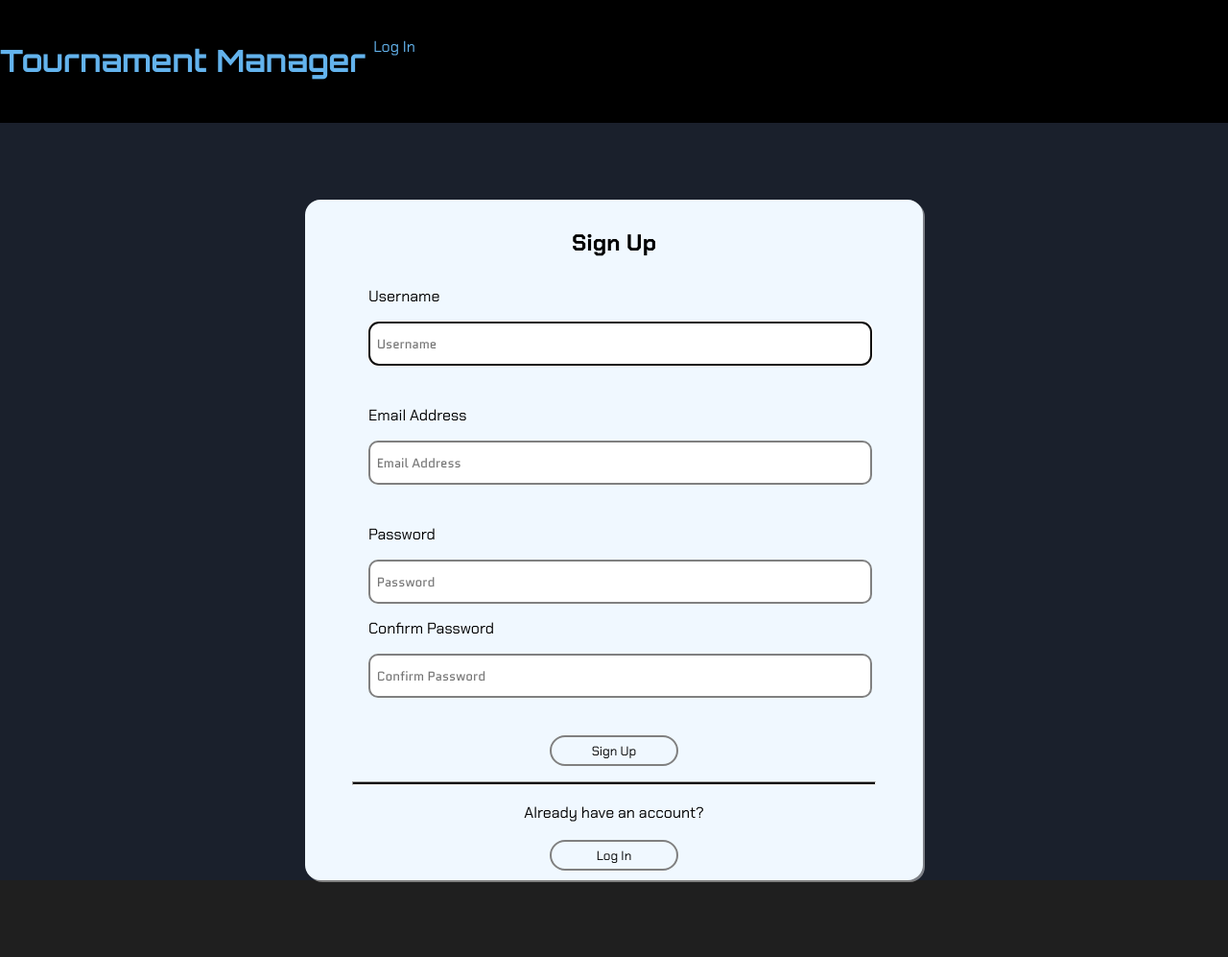
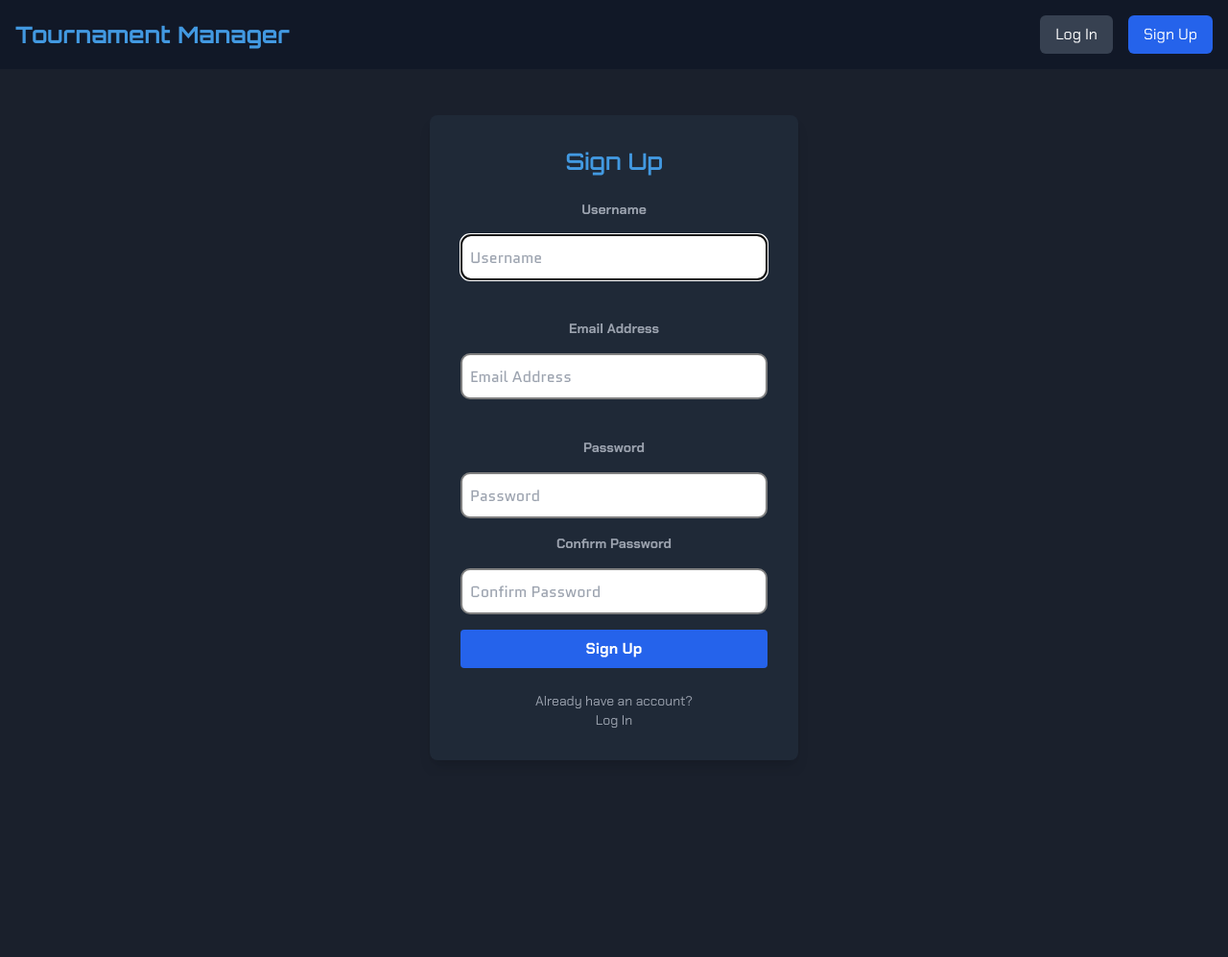
Before and after one commit to saacutter/CITS3403-Project, a Flask app: template app/templates/login.html in a window 1280 px wide. Shown: the whole page at 96% size. After the commit the page ends 759 px from the top, so only its background shows below. Run offline with Flask 3, Linux system fonts and the light colour scheme; the template is opened without the code that fills it: values that come from a table or form of the project are taken from there, others are empty; some libraries are stand-ins or nearby versions.

Commit message:
Updated page templatess to take advantage of the updated CSS

```diff
--- a/app/static/css/styles.css
+++ b/app/static/css/styles.css
@@ -20,6 +20,7 @@ a {
 
 a:hover {
     text-decoration: underline;
+    cursor: pointer;
 }
 
 /* Ensure the background covers the full height */
@@ -55,8 +56,7 @@ hr {
     margin-top: 1em;
 }
 
-button,
-input[type="submit"] {
+button {
     font-family: "Chakra Petch", Quantico, Orbitron, Helvetica, Arial, sans-serif;
     padding: 0.4em;
     width: 10em;
@@ -68,8 +68,7 @@ input[type="submit"] {
     box-shadow: 0px 0px transparent;
 }
 
-button:hover,
-input[type="submit"]:hover {
+button:hover {
     background-color: grey;
     color: white;
     cursor: pointer;
--- a/app/static/js/login.js
+++ b/app/static/js/login.js
@@ -13,7 +13,7 @@ suButton.addEventListener('click', () => {
     enableInputs(signup.querySelectorAll('button, input'));
 
     // Update the route and title to reflect the current view
-    window.history.replaceState({}, "Sign Up", "/signup");
+    window.history.replaceState({}, "Tournament Manager - Sign Up", "/signup");
 });
 
 let liButton = document.querySelector('#login-panel-btn');
@@ -27,7 +27,7 @@ liButton.addEventListener('click', () => {
     enableInputs(login.querySelectorAll('button, input'));
 
     // Update the route and title to reflect the current view
-    window.history.replaceState({}, "Log In", "/login");
+    window.history.replaceState({}, "Tournament Manager - Login", "/login");
 });
 
 function disableInputs(elements) {
--- a/app/templates/base.html
+++ b/app/templates/base.html
@@ -8,6 +8,7 @@
 
         <!-- File links -->
         <link href="/static/css/styles.css" rel="stylesheet">
+        <script src="https://cdn.tailwindcss.com"></script>
 
         <!-- Font -->
         <link rel="preconnect" href="https://fonts.googleapis.com">
@@ -19,15 +20,19 @@
 
         <title>{% block title %}{% endblock %}</title>
     </head>
-    <body>
-        <div class="container-flex black-bg">
-            <div id="titlebar">
-                <h1 class="center transparent-bg"><a href="{{ url_for('index') }}">Tournament Manager</a></h1>
+    <body class="antialiased">
+        <header class="flex flex-col md:flex-row justify-between items-center p-4 bg-gray-900 text-white">
+            <div id="titlebar" class="mb-4 md:mb-0">
+                <h1 class="text-2xl font-bold"><a href="{{ url_for('index') }}" class="hover:text-gray-300">Tournament Manager</a></h1>
             </div>
             {% if current_user.is_anonymous %}
-                <div id="account-buttons">
-                    <div id="login-btn" class="center rounded-border-percent"><a href="{{ url_for('login') }}">Log In</a></div>
-                    <div id="signup-btn" class="center rounded-border-percent"><a href="{{ url_for('signup') }}" style="color: black;">Sign Up</a></div>
+                <div id="account-buttons" class="flex space-x-4">
+                    <div id="login-btn">
+                        <a href="{{ url_for('login') }}" class="block px-4 py-2 rounded-md bg-gray-700 hover:bg-gray-600 transition">Log In</a>
+                    </div>
+                    <div id="signup-btn">
+                        <a href="{{ url_for('signup') }}" class="block px-4 py-2 rounded-md bg-blue-600 text-white hover:bg-blue-700 transition">Sign Up</a>
+                    </div>
                 </div>
             {% else %}
                 <div id="profile-icon" class="transparent-bg">
@@ -36,7 +41,7 @@
                 <a href="{{ url_for('signout') }}" style="position: absolute; z-index: 4;">Sign Out</a>
                 <!-- TODO: Add a dropdown bar with choices like accessing the user's profile, settings, and signing out where the profile picture is -->
             {% endif %}
-        </div>
+        </header>
         {% block body %}{% endblock %}
     </body>
 </html>
--- a/app/templates/data.html
+++ b/app/templates/data.html
@@ -1,7 +1,7 @@
 {% extends "base.html" %}
 
 {% block title %}
-Upload Data
+Turnament Manager - Upload Data
 {% endblock %}
 
 {% block body %}
--- a/app/templates/login.html
+++ b/app/templates/login.html
@@ -2,60 +2,62 @@
 
 {% block title %}
 {% if login %}
-    Log In
+    Tournament Manager - Login
 {% else %}
-    Sign Up
+    Tournament Manager - Sign Up
 {% endif %}
 {% endblock %}
 
 {% block body %}
 <div>
-    <div class="panel rounded-border" id="login-panel" {% if login %} style="display: block;" {% else %} style="display: none;" {% endif %}>
-        <div>
-            <p class="center bold-text">Log In</p>
-        </div>
+    <div class="flex-grow container mx-auto p-4 mt-8 flex" id="login-panel" {% if login %} style="display: block;" {% else %} style="display: none;" {% endif %}>
+        <section class="login-section bg-gray-800 p-8 rounded-lg shadow-lg w-full max-w-sm center">
+            <h2 class="text-2xl font-semibold mb-6 text-center">Log In</h2>
             <form action="{{ url_for('login') }}" method="post">
                 {{ loginForm.hidden_tag() }}
-            <div class="container">
-                {{ loginForm.username.label }}
-                {{ loginForm.username(placeholder="Username/Email Address", class="rounded-border-px border-grey", autofocus="true") }}
+                <div class="mb-4">
+                    {{ loginForm.username.label(class="block text-gray-400 text-sm font-bold mb-2") }}
+                    {{ loginForm.username(placeholder="Enter your username or email address", class="shadow appearance-none border rounded w-full py-2 px-3 text-gray-700 leading-tight focus:outline-none focus:shadow-outline bg-gray-700 border-gray-600 text-white", autofocus="true") }}
                 </div>
-            <br>
-            <div class="container">
-                {{ loginForm.password.label }}
-                {{ loginForm.password(placeholder="Password", minlength="8", class="rounded-border-px border-grey") }}
+                <div class="mb-4">
+                    {{ loginForm.password.label(class="block text-gray-400 text-sm font-bold mb-2") }}
+                    {{ loginForm.password(placeholder="Enter your password", minlength="8", class="shadow appearance-none border rounded w-full py-2 px-3 text-gray-700 mb-3 leading-tight focus:outline-none focus:shadow-outline bg-gray-700 border-gray-600 text-white") }}
+                    <!-- <a href="#" class="inline-block align-baseline font-bold text-sm text-blue-400 hover:text-blue-600">
+                        Forgot Password?
+                    </a> -->
                 </div>
-            <div class="container">
-                {{ loginForm.remember_user() }} {{ loginForm.remember_user.label }}
+                <div>
+                    {{ loginForm.remember_user(style="margin-right: 10px;") }}
+                    {{ loginForm.remember_user.label }}
                 </div>
-            {{ loginForm.submit(class="center") }}
+                <div class="flex items-center justify-between">
+                    {{ loginForm.submit(class="bg-blue-600 hover:bg-blue-700 text-white font-bold py-2 px-4 rounded focus:outline-none focus:shadow-outline transition w-full") }}
+                </div>
             </form>
-        <hr>
-        <div>
-            <p class="center">Don't have an account?</p>
-            <button id="signup-panel-btn" class="center">Sign Up</button>
+            <p class="text-center text-gray-400 text-sm mt-6">
+                Don't have an account? <a id="signup-panel-btn" class="center">Sign Up</a>
+            </p>
+        </section>
     </div>
-    </div>
-    <div class="panel rounded-border" id="signup-panel" {% if login %} style="display: none;" {% else %} style="display: block;" {% endif %}>
-        <div>
-            <p class="center bold-text">Sign Up</p>
-        </div>
+    <div class="flex-grow container mx-auto p-4 mt-8 flex" id="signup-panel" {% if login %} style="display: none;" {% else %} style="display: block;" {% endif %}>
+        <section class="login-section bg-gray-800 p-8 rounded-lg shadow-lg w-full max-w-sm center">
+            <h2 class="text-2xl font-semibold mb-6 text-center">Sign Up</h2>
             <form action="{{ url_for('signup') }}" method="post">
                 {{ signupForm.hidden_tag() }}
-            <div class="container">
-                {{ signupForm.username.label }}
+                <div class="mb-4">
+                    {{ signupForm.username.label(class="block text-gray-400 text-sm font-bold mb-2") }}
                     {{ signupForm.username(placeholder="Username", class="rounded-border-px border-grey", autofocus="true") }}
                 </div>
                 <br>
-            <div class="container">
-                {{ signupForm.email.label }}
+                <div class="mb-4">
+                    {{ signupForm.email.label(class="block text-gray-400 text-sm font-bold mb-2") }}
                     {{ signupForm.email(placeholder="Email Address", class="rounded-border-px border-grey") }}
                 </div>
                 <br>
-            <div class="container">
-                {{ signupForm.password.label }}
+                <div class="mb-4">
+                    {{ signupForm.password.label(class="block text-gray-400 text-sm font-bold mb-2") }}
                     {{ signupForm.password(placeholder="Password", minlength="8", class="rounded-border-px border-grey") }}
-                {{ signupForm.password_confirm.label }}
+                    {{ signupForm.password_confirm.label(class="block text-gray-400 text-sm font-bold mb-2") }}
                     {{ signupForm.password_confirm(placeholder="Confirm Password", minlength="8", class="rounded-border-px border-grey") }}
                 </div>
 
@@ -63,15 +65,14 @@
                     {{ signupForm.privacy.label }}
                     {{ signupForm.privacy() }}
                 </div>
-            <br>
-
-            {{ signupForm.submit(class="center") }}
+                <div class="flex items-center justify-between">
+                    {{ signupForm.submit(class="bg-blue-600 hover:bg-blue-700 text-white font-bold py-2 px-4 rounded focus:outline-none focus:shadow-outline transition w-full") }}
+                </div>
             </form>
-        <hr>
-        <div class="login">
-            <p class="center">Already have an account?</p>
-            <button id="login-panel-btn" class="center justify-center">Log In</button>
-        </div>
+            <p class="text-center text-gray-400 text-sm mt-6">
+                Already have an account? <a id="login-panel-btn" class="center">Log In</a>
+            </p>
+        </section>
     </div>
 </div>
 <script src="static/js/login.js"></script>
--- a/app/templates/search.html
+++ b/app/templates/search.html
@@ -1,7 +1,7 @@
 {% extends "base.html" %}
 
 {% block title %}
-Search Users
+Tournament Manager - Search Users
 {% endblock %}
 
 {% block body %}
```
Also changed, not shown: app/templates/index.html (+33 -1 lines), app/static/html/home.html (renamed from app/templates/home.html), app/static/html/login-signup.html (renamed from app/templates/login-signup.html). Lines whose indentation alone changed are shown as unchanged.
